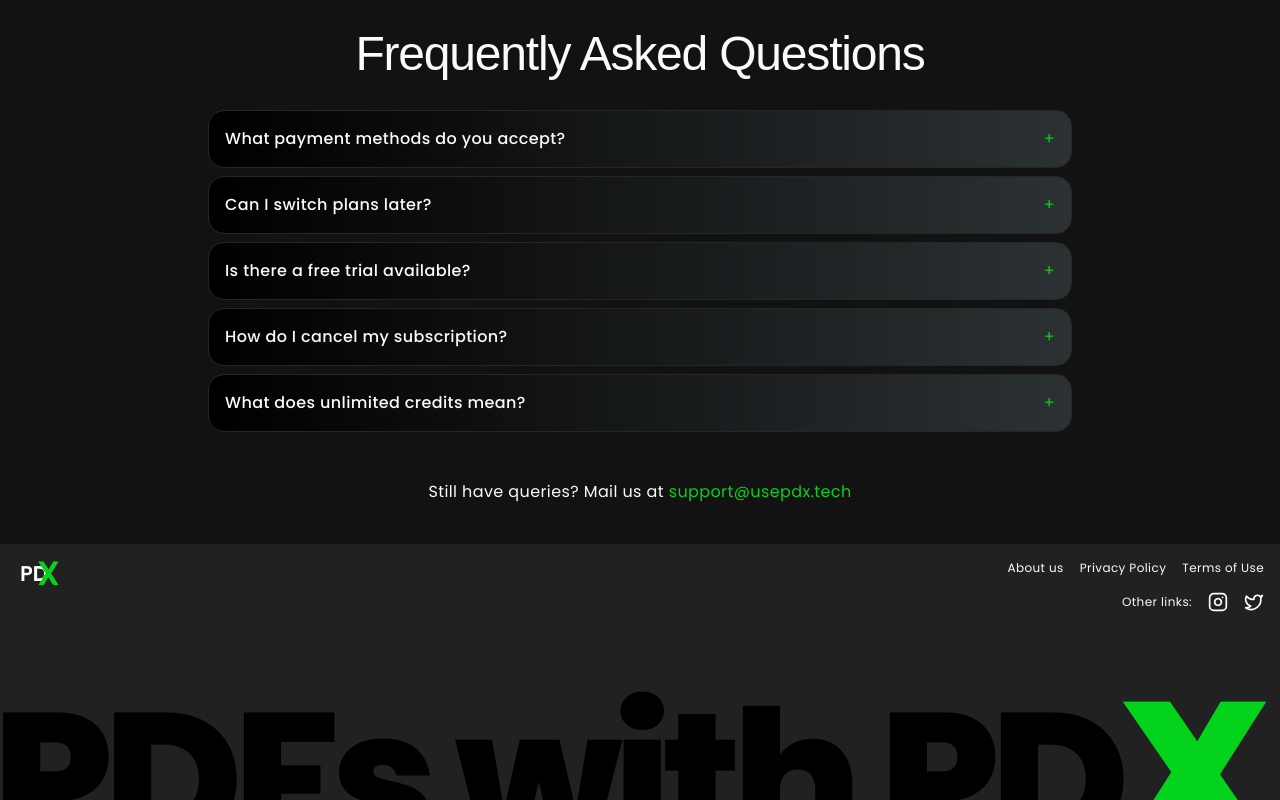
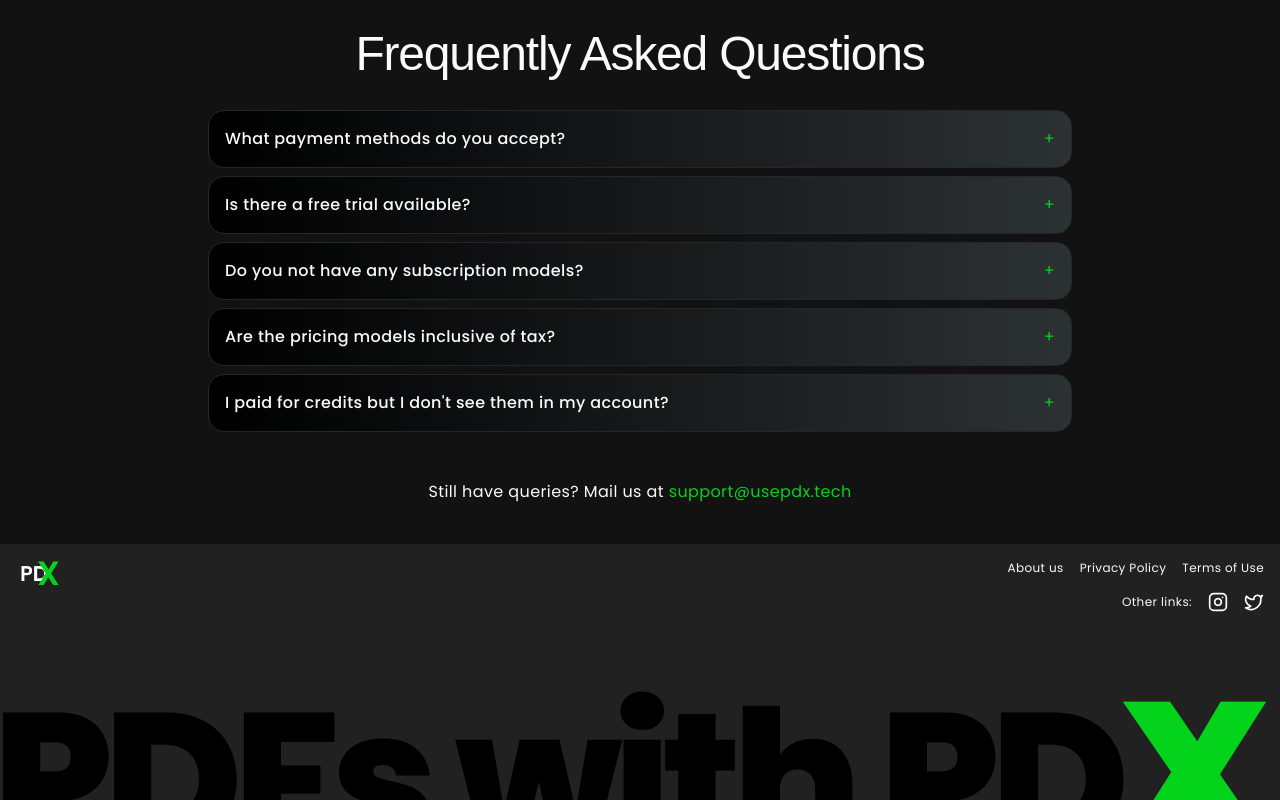
Before and after one commit to Dey11/pdx, a Next.js app: page /pricing in a window 1280 px wide. Shown: the part 935-1735 px from the top of the page. Built offline with nearby package versions, Linux system fonts and the light colour scheme; no server answers; a web font is replaced by a local one.

Commit message:
more qna in faq

```diff
--- a/src/components/pricing/faq.tsx
+++ b/src/components/pricing/faq.tsx
@@ -15,24 +15,39 @@ export function FAQ() {
       question: "What payment methods do you accept?",
       answer: "We accept all major credit cards and UPI.",
     },
-    {
-      question: "Can I switch plans later?",
-      answer: "Yes, you can upgrade or downgrade your plan at any time.",
-    },
+    // {
+    //   question: "Can I switch plans later?",
+    //   answer: "Yes, you can upgrade or downgrade your plan at any time.",
+    // },
     {
       question: "Is there a free trial available?",
       answer:
-        "Yes, we offer a trial plan - it is default and you get it automatically.",
+        "Yes, we offer a trial plan - it is default and you get it automatically. You get 50 credits to start with.",
+    },
+    // {
+    //   question: "How do I cancel my subscription?",
+    //   answer: "You can cancel anytime from your account settings.",
+    // },
+    {
+      question: "Do you not have any subscription models?",
+      answer:
+        "As of now we don't since we thought a one time model would be more suitable. But we are open to suggestions.",
     },
     {
-      question: "How do I cancel my subscription?",
-      answer: "You can cancel anytime from your account settings.",
+      question: "Are the pricing models inclusive of tax?",
+      answer:
+        "No, the pricing models are exclusive of tax. You will be charged tax as per your region.",
     },
     {
-      question: "What does unlimited credits mean?",
+      question: "I paid for credits but I don't see them in my account?",
       answer:
-        "Unlimited credits mean you can use our services as much as you want without any restrictions. Note that we reserve the right to limit usage in case of abuse.",
+        "We update the transactions as soon as we receive confirmation from the payment gateway. If you have an email from Dodo Payments confirming your purchase and yet do not see the benefits in your account in 30 minutes to 1 hour, please contact us at support@usepdx.tech. We will make it our priority to help you asap.",
     },
+    // {
+    //   question: "What does unlimited credits mean?",
+    //   answer:
+    //     "Unlimited credits mean you can use our services as much as you want without any restrictions. Note that we reserve the right to limit usage in case of abuse.",
+    // },
   ];
 
   return (
```
